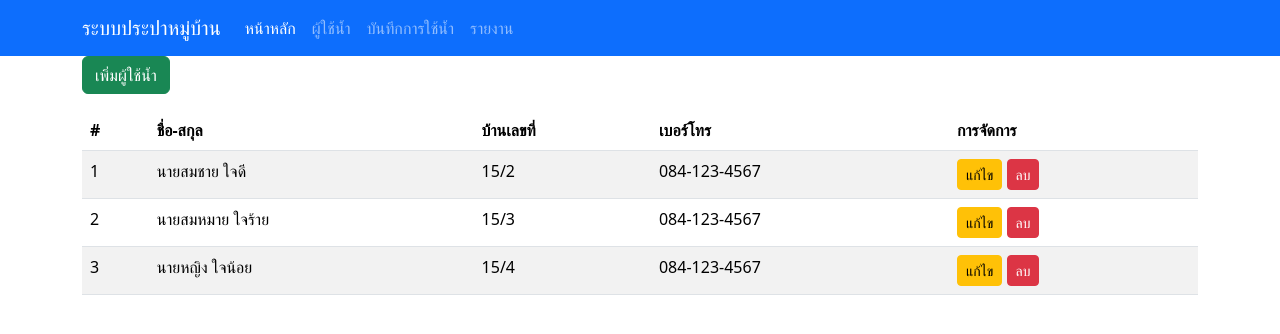
After one commit to Isma-ae/plumbing, a PHP site: page /user.php in a window 1280 px wide. The commit adds this page. Shown: the top 334 px of the page. Run offline with PHP 8.4, Linux system fonts and the light colour scheme.

Commit message:
ฟอร์ม

```diff
--- a/index.php
+++ b/index.php
@@ -18,8 +18,8 @@
             </button>
             <div class="collapse navbar-collapse" id="navbarNav">
                 <ul class="navbar-nav">
-                    <li class="nav-item"><a class="nav-link active" href="#">หน้าหลัก</a></li>
-                    <li class="nav-item"><a class="nav-link" href="#">ผู้ใช้น้ำ</a></li>
+                    <li class="nav-item"><a class="nav-link active" href="./">หน้าหลัก</a></li>
+                    <li class="nav-item"><a class="nav-link" href="user.php">ผู้ใช้น้ำ</a></li>
                     <li class="nav-item"><a class="nav-link" href="#">บันทึกการใช้น้ำ</a></li>
                     <li class="nav-item"><a class="nav-link" href="#">รายงาน</a></li>
                 </ul>
--- /dev/null
+++ b/user.php
@@ -0,0 +1,125 @@
+<!DOCTYPE html>
+<html lang="th">
+
+<head>
+    <meta charset="UTF-8">
+    <meta name="viewport" content="width=device-width, initial-scale=1.0">
+    <title>ระบบประปาหมู่บ้าน</title>
+    <!-- Bootstrap CSS -->
+    <link href="https://cdn.jsdelivr.net/npm/bootstrap@5.3.2/dist/css/bootstrap.min.css" rel="stylesheet">
+
+    <!-- Bootstrap JS -->
+    <script src="https://cdn.jsdelivr.net/npm/bootstrap@5.3.2/dist/js/bootstrap.bundle.min.js"></script>
+</head>
+
+<body>
+    <nav class="navbar navbar-expand-lg navbar-dark bg-primary">
+        <div class="container">
+            <a class="navbar-brand" href="#">ระบบประปาหมู่บ้าน</a>
+            <button class="navbar-toggler" type="button" data-bs-toggle="collapse" data-bs-target="#navbarNav">
+                <span class="navbar-toggler-icon"></span>
+            </button>
+            <div class="collapse navbar-collapse" id="navbarNav">
+                <ul class="navbar-nav">
+                    <li class="nav-item"><a class="nav-link active" href="#">หน้าหลัก</a></li>
+                    <li class="nav-item"><a class="nav-link" href="#">ผู้ใช้น้ำ</a></li>
+                    <li class="nav-item"><a class="nav-link" href="#">บันทึกการใช้น้ำ</a></li>
+                    <li class="nav-item"><a class="nav-link" href="#">รายงาน</a></li>
+                </ul>
+            </div>
+        </div>
+    </nav>
+    <div class="container">
+        <button class="btn btn-success mb-3" data-bs-toggle="modal" data-bs-target="#addUserModal"> <i
+                class="fas fa-plus"></i> เพิ่มผู้ใช้น้ำ </button><!-- ปุ่มเพิ่ม -->
+
+        <!-- ตาราง -->
+        <table class="table table-striped table-hover">
+            <!-- ส่วนหัว -->
+            <thead>
+                <tr>
+                    <th>#</th>
+                    <th>ชื่อ-สกุล</th>
+                    <th>บ้านเลขที่</th>
+                    <th>เบอร์โทร</th>
+                    <th>การจัดการ</th>
+                </tr>
+            </thead>
+            <!-- ส่วนตัว -->
+            <tbody>
+                <tr>
+                    <td>1</td>
+                    <td>นายสมชาย ใจดี</td>
+                    <td>15/2</td>
+                    <td>084-123-4567</td>
+                    <td>
+                        <button class="btn btn-sm btn-warning">แก้ไข</button>
+                        <button class="btn btn-sm btn-danger">ลบ</button>
+                    </td>
+                </tr>
+                <tr>
+                    <td>2</td>
+                    <td>นายสมหมาย ใจร้าย</td>
+                    <td>15/3</td>
+                    <td>084-123-4567</td>
+                    <td>
+                        <button class="btn btn-sm btn-warning">แก้ไข</button>
+                        <button class="btn btn-sm btn-danger">ลบ</button>
+                    </td>
+                </tr>
+                <tr>
+                    <td>3</td>
+                    <td>นายหญิง ใจน้อย</td>
+                    <td>15/4</td>
+                    <td>084-123-4567</td>
+                    <td>
+                        <button class="btn btn-sm btn-warning">แก้ไข</button>
+                        <button class="btn btn-sm btn-danger">ลบ</button>
+                    </td>
+                </tr>
+            </tbody>
+        </table>
+    </div>
+    <!-- Modal Header -->
+    <div class="modal fade" id="addUserModal">
+        <div class="modal-dialog">
+            <div class="modal-content">
+
+                <!-- Modal Header -->
+                <div class="modal-header">
+                    <h4 class="modal-title">เพิ่มผู้ใช้น้ำ</h4>
+                    <button type="button" class="btn-close" data-bs-dismiss="modal"></button>
+                </div>
+
+                <!-- Modal body -->
+                <div class="modal-body">
+                    <!-- แบบฟอร์มกรอกผู้ใช้น้ำ -->
+                    <form class="row g-3">
+                        <div class="col-md-6">
+                            <label class="form-label">ผู้ใช้น้ำ</label>
+                            <input type="text" class="form-control">
+                        </div>
+                        <div class="col-md-6">
+                            <label class="form-label">บ้านเลขที่</label>
+                            <input type="text" class="form-control">
+                        </div>
+                        <div class="col-md-12">
+                            <label class="form-label">หมายเลขโทรศัพท์</label>
+                            <input type="text" class="form-control">
+                        </div>
+                    </form>
+                </div>
+
+                <!-- Modal footer -->
+                <div class="modal-footer">
+                    <button type="button" class="btn btn-danger" data-bs-dismiss="modal">ปิด</button>
+                    <button type="button" class="btn btn-success">เพิ่ม</button>
+                </div>
+
+            </div>
+        </div>
+    </div>
+
+</body>
+
+</html>
```
